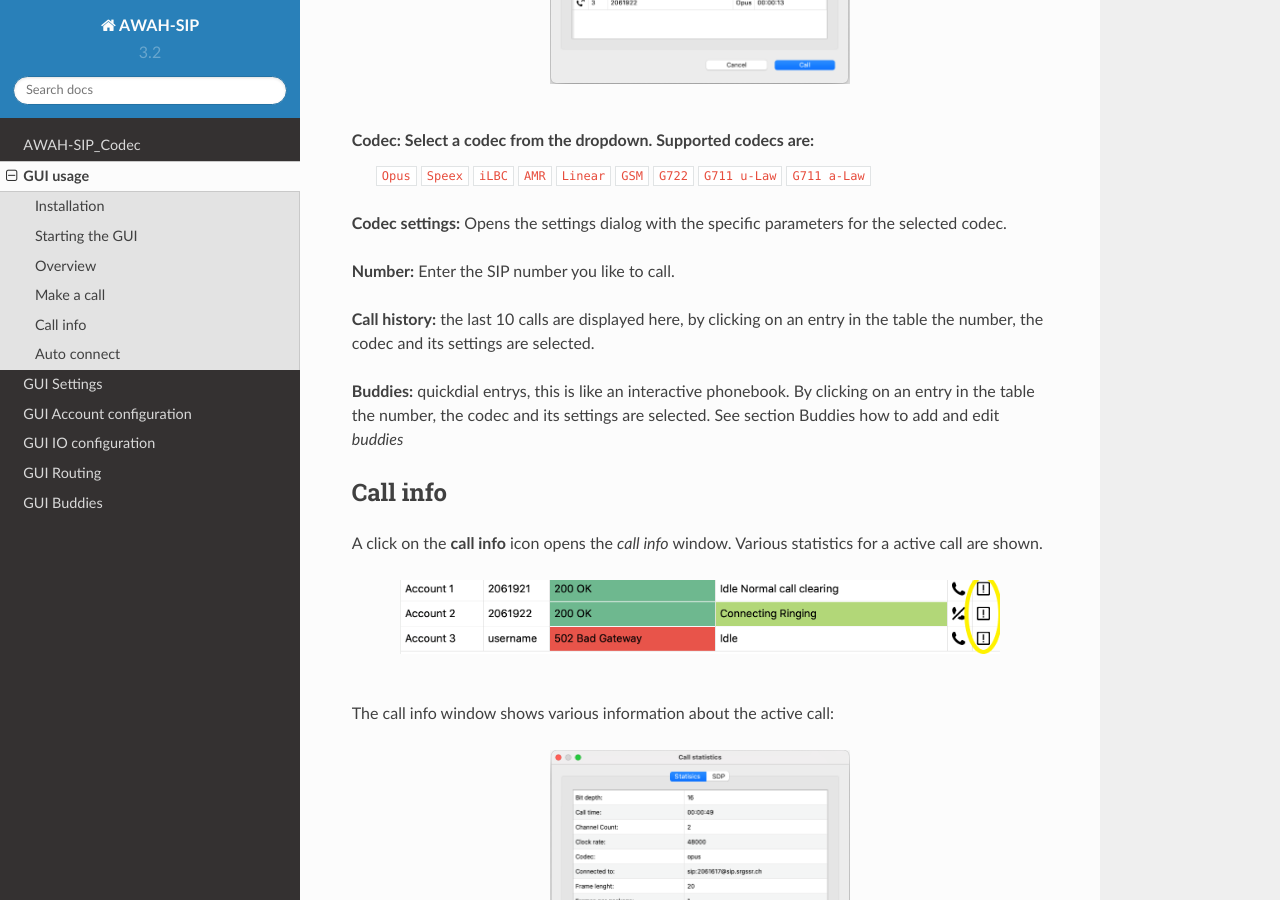
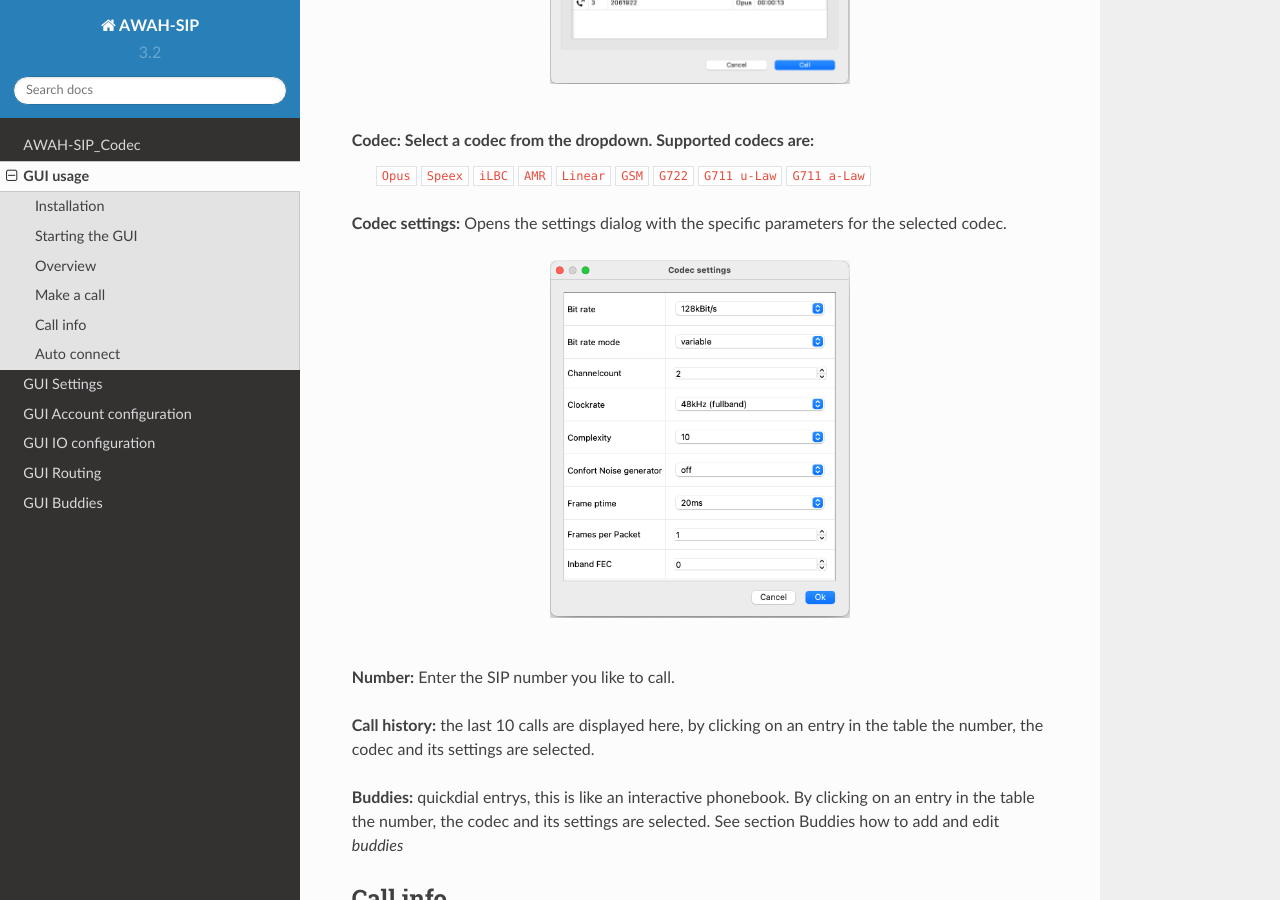
Before and after one commit to AWAH-SIP/AWAH-SIP_Documentation, a Sphinx documentation site: the page built from docs/source/AWAH-SIP_GUI.rst, in a window 1280 px wide and 900 px high, scrolled down 2094 px. Built offline with Sphinx 7.4.7 and the Read the Docs theme 2.0.0, drawn with Linux system fonts in a browser that asks for light colours.

Commit message:
Update AWAH-SIP_GUI.rst

```diff
--- a/docs/source/AWAH-SIP_GUI.rst
+++ b/docs/source/AWAH-SIP_GUI.rst
@@ -78,6 +78,12 @@ The *make call* windows opens:
 
 **Codec settings:** Opens the settings dialog with the specific parameters for the selected codec.
 
+.. image:: images/codec_settings.png
+  :width: 300
+  :align: center
+  :alt: codec settings:
+|
+
 **Number:** Enter the SIP number you like to call.
 
 **Call history:** the last 10 calls are displayed here, by clicking on an entry in the table the number, the codec and its settings are selected.
```
